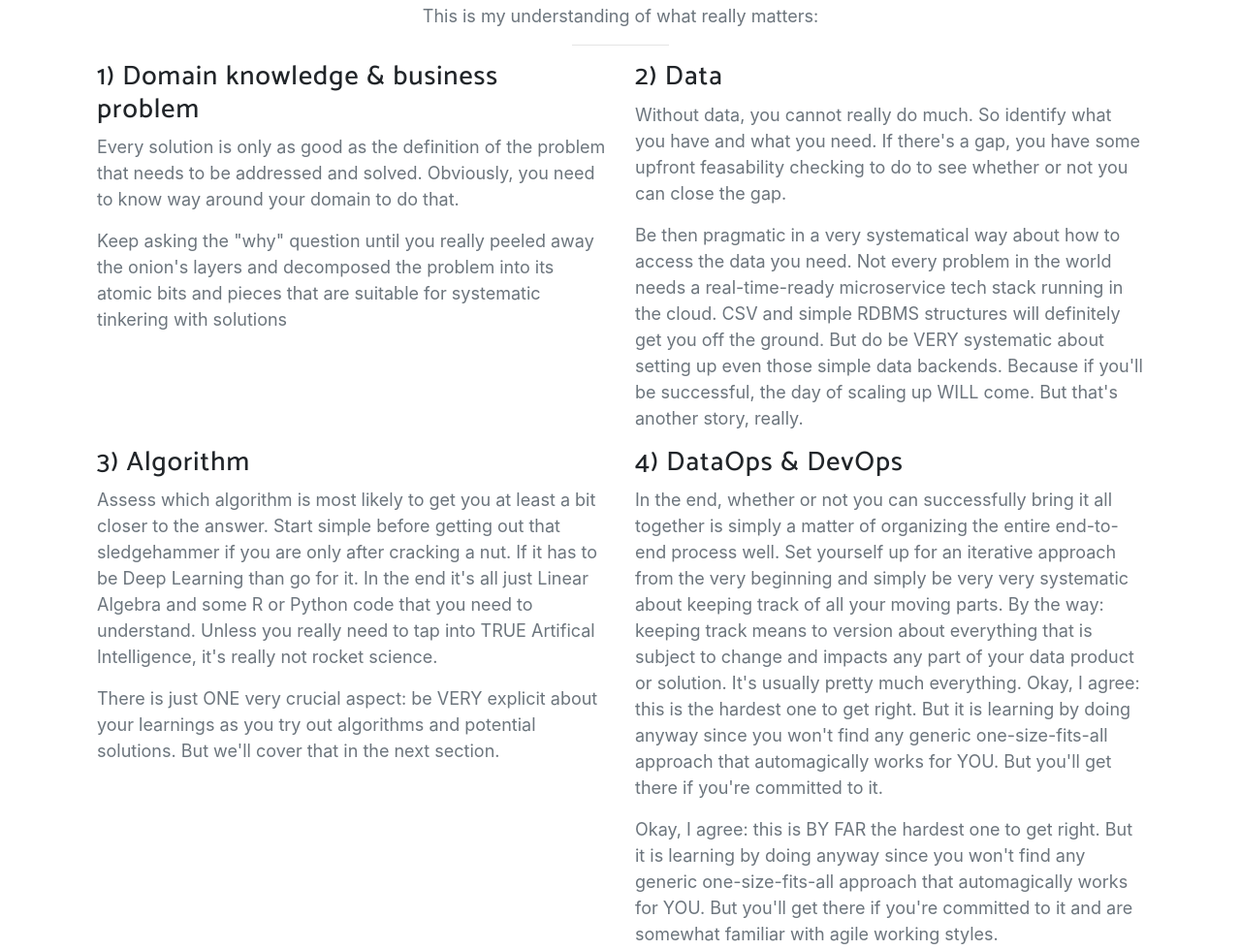
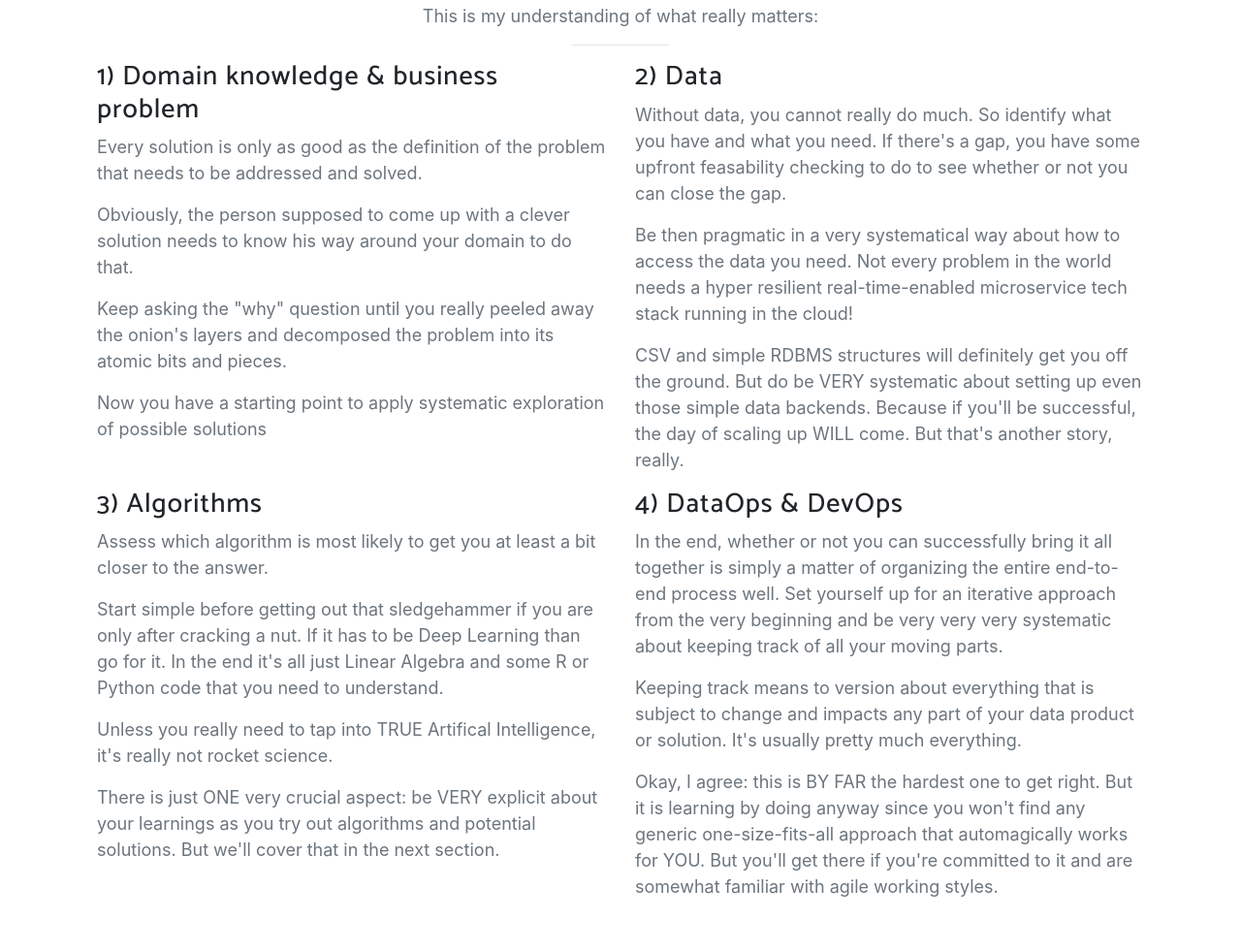
Before and after one commit to rappster/website, a website with bundled scripts: page index.html in a window 1280 px wide. Shown: the part 1032-2012 px from the top of the page at 97% size. Built offline with nearby package versions, Linux system fonts and the light colour scheme; a web font is replaced by a local one.

Commit message:
Changes in keeping it real

```diff
--- a/css/new-age.css
+++ b/css/new-age.css
@@ -166,7 +166,7 @@ header.masthead {
 }
 
 header.masthead .header-content {
-  max-width: 500px;
+  max-width: 1000px;
   margin-bottom: 100px;
   text-align: center;
 }
--- a/index.html
+++ b/index.html
@@ -62,6 +62,7 @@
     <div class="container h-100">
       <div class="row h-100">
         <div class="col-lg-7 my-auto">
+          <!-- <div class="header-content mx-auto"> -->
           <div class="header-content mx-auto">
             <h1 class="mb-5">
               <span>No unicorns.<br>Just full stack<br>Data Science.</span>
@@ -135,9 +136,10 @@
                   <!-- <i class="icon-screen-smartphone text-primary"></i> -->
                   <h3>1) Domain knowledge & business problem</h3>
                   <p class="text-muted">Every solution is only as good
-                    as the definition of the problem that needs to be addressed and solved.
-                    Obviously, you need to know way around your domain to do that.</p>
-                  <P class="text-muted">Keep asking the "why" question until you really peeled away the onion's layers and decomposed the problem into its atomic bits and pieces that are suitable for systematic tinkering with solutions</P>
+                    as the definition of the problem that needs to be addressed and solved.</p>
+                  <p class="text-muted">Obviously, the person supposed to come up with a clever solution needs to know his way around your domain to do that.</p>
+                  <P class="text-muted">Keep asking the "why" question until you really peeled away the onion's layers and decomposed the problem into its atomic bits and pieces.</P>
+                  <p class="text-muted">Now you have a starting point to apply systematic exploration of possible solutions</p>
                 </div>
               </div>
               <div class="col-lg-6">
@@ -145,7 +147,8 @@
                   <!-- <i class="icon-camera text-primary"></i> -->
                   <h3>2) Data</h3>
                   <p class="text-muted">Without data, you cannot really do much. So identify what you have and what you need. If there's a gap, you have some upfront feasability checking to do to see whether or not you can close the gap.</p>
-                  <p class="text-muted">Be then pragmatic in a very systematical way about how to access the data you need. Not every problem in the world needs a real-time-ready microservice tech stack running in the cloud. CSV and simple RDBMS structures will definitely get you off the ground. But do be VERY systematic about setting up even those simple data backends. Because if you'll be successful, the day of scaling up WILL come. But that's another story, really.</p>
+                  <p class="text-muted">Be then pragmatic in a very systematical way about how to access the data you need. Not every problem in the world needs a hyper resilient real-time-enabled microservice tech stack running in the cloud!</p>
+                  <p class="text-muted">CSV and simple RDBMS structures will definitely get you off the ground. But do be VERY systematic about setting up even those simple data backends. Because if you'll be successful, the day of scaling up WILL come. But that's another story, really.</p>
                 </div>
               </div>
             </div>
@@ -153,12 +156,11 @@
               <div class="col-lg-6">
                 <div class="feature-item">
                   <!-- <i class="icon-present text-primary"></i> -->
-                  <h3>3) Algorithm</h3>
-                  <p class="text-muted">Assess which algorithm is most likely to get you at least a bit closer to the answer.
-                    Start simple before getting out that sledgehammer if you are only after cracking a nut.
-                    If it has to be Deep Learning than go for it. In the end it's all just Linear Algebra and some R or Python code that you need to understand.
-                    Unless you really need to tap into TRUE Artifical Intelligence, it's really not rocket science.
-                  </p>
+                  <h3>3) Algorithms</h3>
+                  <p class="text-muted">Assess which algorithm is most likely to get you at least a bit closer to the answer.</p>
+                  <p class="text-muted">Start simple before getting out that sledgehammer if you are only after cracking a nut.
+                      If it has to be Deep Learning than go for it. In the end it's all just Linear Algebra and some R or Python code that you need to understand.</p>
+                  <p class="text-muted">Unless you really need to tap into TRUE Artifical Intelligence, it's really not rocket science.</p>
                   <p class="text-muted">There is just ONE very crucial aspect: be VERY explicit about your learnings as you try out algorithms and potential solutions. But we'll cover that in the next section.</p>
                 </div>
               </div>
@@ -168,11 +170,11 @@
                   <h3>4) DataOps & DevOps</h3>
                   <p class="text-muted">In the end, whether or not you can successfully bring it all together
                     is simply a matter of organizing the entire end-to-end process well.
-                    Set yourself up for an iterative approach from the very beginning and simply be very very systematic
-                    about keeping track of all your moving parts. By the way: keeping track means to version about
-                    everything that is subject to change and impacts any part of your data product or solution.
-                    It's usually pretty much everything. Okay, I agree: this is the hardest one to get right.
-                    But it is learning by doing anyway since you won't find any generic one-size-fits-all approach that automagically works for YOU. But you'll get there if you're committed to it.</p>
+                    Set yourself up for an iterative approach from the very beginning and be very very very systematic
+                    about keeping track of all your moving parts.</p>
+                  <p class="text-muted">Keeping track means to version about
+                      everything that is subject to change and impacts any part of your data product or solution.
+                      It's usually pretty much everything.</p>
                   <p class="text-muted">
                       Okay, I agree: this is BY FAR the hardest one to get right.
                       But it is learning by doing anyway since you won't find any generic one-size-fits-all approach that automagically works for YOU. But you'll get there if you're committed to it and are somewhat familiar with agile working styles.
```
Also changed, not shown: css/new-age.min.css.
